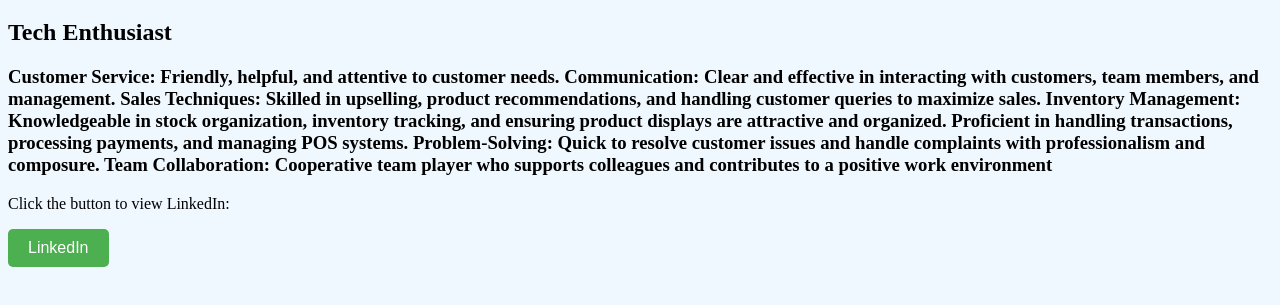
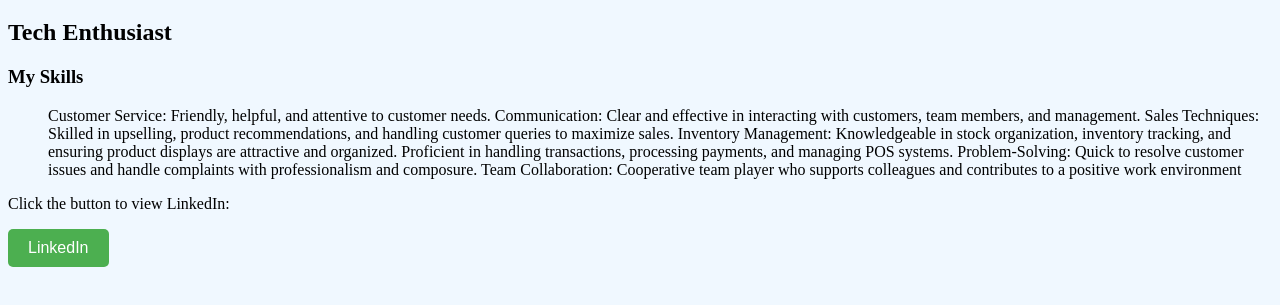
Before and after one commit to Misskellie-web/personal-web, a plain HTML site: page index.html in a window 1280 px wide. Shown: the part 61-366 px from the top of the page. Drawn offline with Linux system fonts and the light colour scheme.

Commit message:
Update index.html

```diff
--- a/index.html
+++ b/index.html
@@ -3,7 +3,6 @@
 <head>
     <title>My Website Page</title>
     <meta http-equiv="refresh" content="3; url=https:// example.com">
-    <!--Link to CSS -->
     <style>
       body {
              background-color: #f0f8ff;
@@ -32,7 +31,9 @@
 <body>
     <h1>KELSEY NDUTA</h1>
     <h2>Tech Enthusiast</h2>
-    <h3>Customer Service: Friendly, helpful, and attentive to customer needs.
+    <h3>My Skills</h3>
+     <ul>
+        Customer Service: Friendly, helpful, and attentive to customer needs.
 
         Communication: Clear and effective in interacting with
 customers, team members, and management.
@@ -50,7 +51,7 @@ and managing POS systems.
 handle complaints with professionalism and composure.
 
         Team Collaboration: Cooperative team player who
-supports colleagues and contributes to a positive work environment</h3>
+supports colleagues and contributes to a positive work environment </ul>
 
     <p>Click the button to view LinkedIn:</p>
     <button id="portfolio">LinkedIn</button>
```
